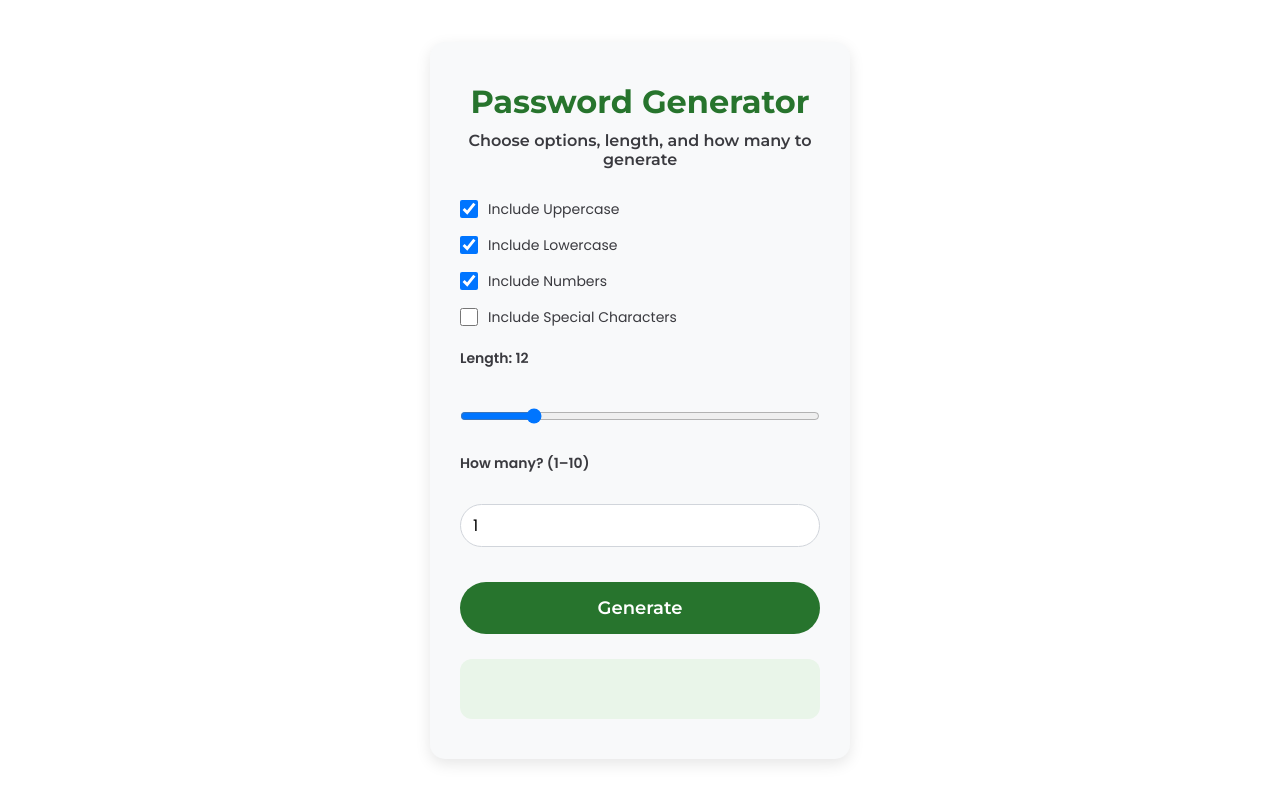
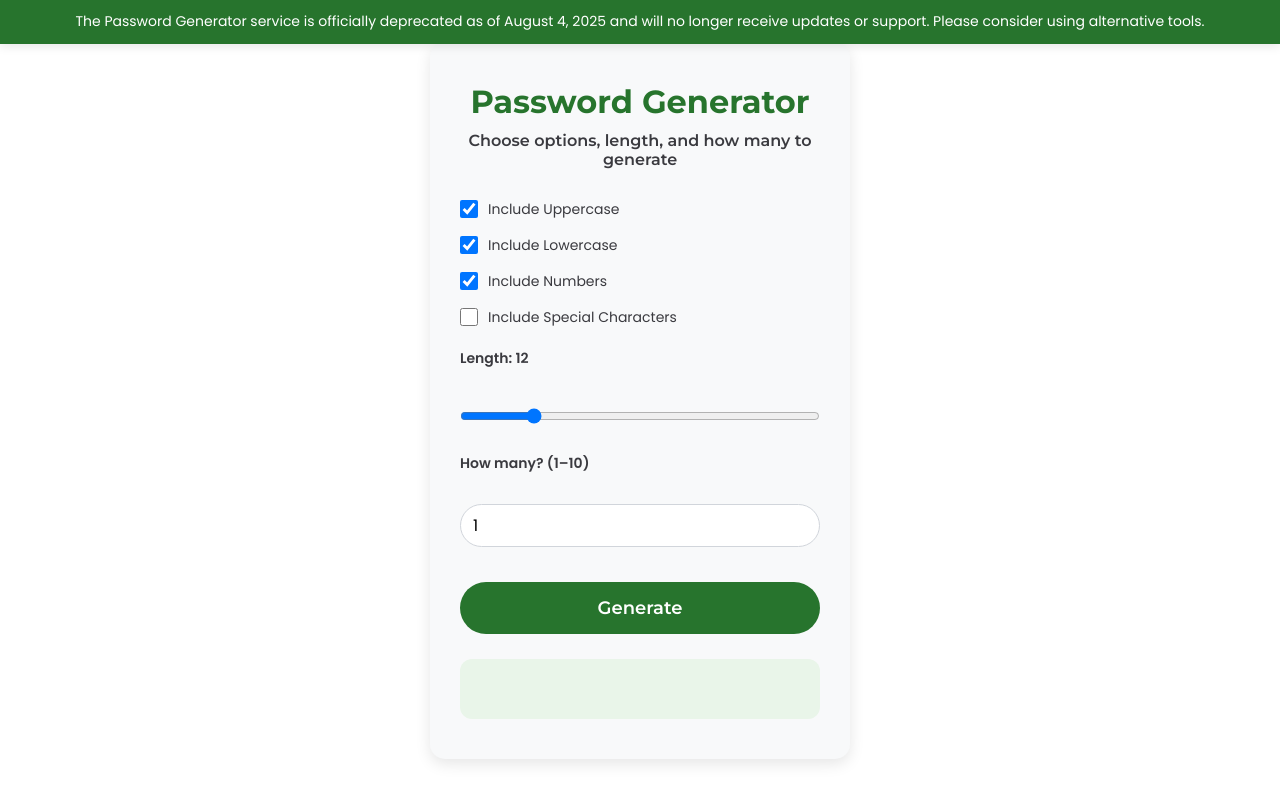
Before and after one commit to igorkalen/passwordgenerator, a plain HTML site: page index.html in a window 1280 px wide. Drawn offline with Linux system fonts and the light colour scheme.

Commit message:
deprecation notice - last commit

```diff
--- a/index.html
+++ b/index.html
@@ -33,6 +33,62 @@
           --dark-bg: #1a1a1a;
           --dark-text: #ffffff;
           --dark-secondary: #2d2d2d;
+        }
+
+          .announcement-banner {
+            background: var(--primary-color);
+            color: white;
+            padding: 12px 20px;
+            position: fixed;
+            top: 0;
+            left: 0;
+            right: 0;
+            z-index: 10000;
+            display: flex;
+            align-items: center;
+            justify-content: center;
+            font-size: 14px;
+            box-shadow: 0 2px 10px rgba(0, 0, 0, 0.1);
+            transition: transform 0.3s ease;
+        }
+
+        .announcement-banner.hidden {
+            transform: translateY(-100%);
+        }
+
+        .announcement-content {
+            display: flex;
+            align-items: center;
+            justify-content: center;
+            gap: 12px;
+            max-width: 1200px;
+            width: 100%;
+            position: relative;
+        }
+
+        .announcement-icon {
+            flex-shrink: 0;
+            width: 20px;
+            height: 20px;
+        }
+
+        .announcement-text {
+            text-align: center;
+            line-height: 1.4;
+        }
+
+        .announcement-text strong {
+            font-weight: 600;
+        }
+
+        .announcement-text a {
+            color: white;
+            text-decoration: underline;
+            font-weight: 500;
+        }
+
+        .announcement-text a:hover {
+            text-decoration: none;
         }
 
         * {
@@ -188,6 +244,12 @@
 </head>
 
 <body>
+  <div class="announcement-banner" id="announcementBanner">
+      <div class="announcement-content">
+        <div class="announcement-text">The Password Generator service is officially deprecated as of August 4, 2025 and will no longer receive updates or support. Please consider using alternative tools.</div>
+		</div>
+      </div>
+    </div>
     <div class="container">
         <h1>Password Generator</h1>
         <p class="subtitle">Choose options, length, and how many to generate</p>
```
